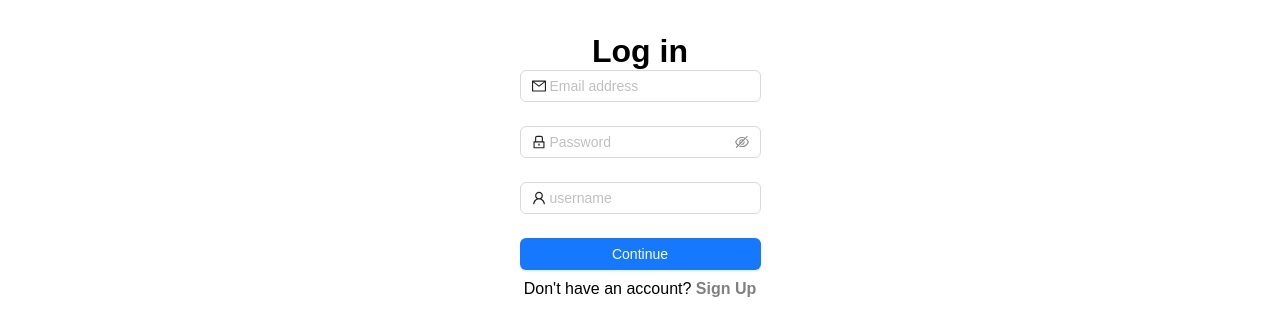
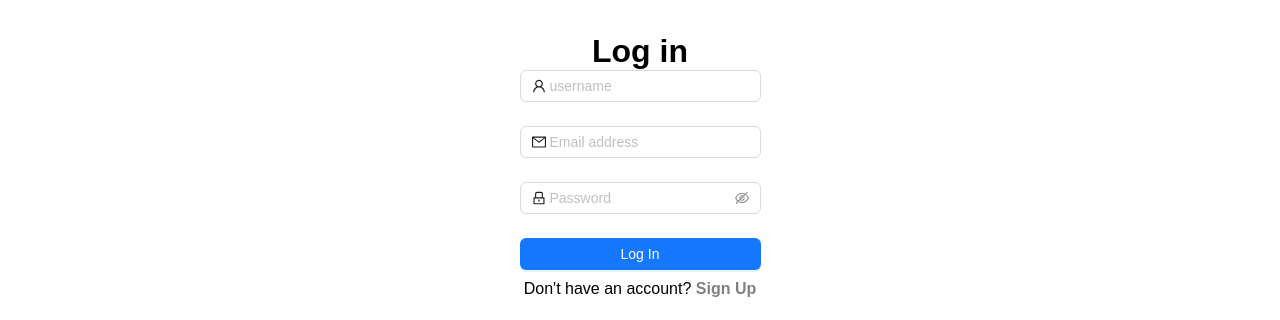
Before and after one commit to TAMOTO24/SportLife, a React (Create React App) app: page /authpage in a window 1280 px wide. Shown: the part 127-447 px from the top of the page. Built offline with nearby package versions, Linux system fonts and the light colour scheme; no server answers.

Commit message:
Implement authentication type toggle in auth page, add username field for signin, and create protected route component

```diff
--- a/src/components/addAuthPage/index.jsx
+++ b/src/components/addAuthPage/index.jsx
@@ -6,7 +6,7 @@ import {
   PhoneOutlined,
   LockOutlined,
   MailOutlined,
-  UserOutlined
+  UserOutlined,
 } from "@ant-design/icons";
 import { useNavigate, useSearchParams } from "react-router-dom";
 import axios from "axios";
@@ -19,7 +19,7 @@ const AuthPage = () => {
   const [loading, setLoading] = useState(false);
   const [emailItem, setEmailItem] = useState([]);
   const navigate = useNavigate();
-  const [currentAuth, setCurrentAuth] = useState(false);
+  const [authType, setAuthType] = useState("signin");
 
   useEffect(() => {
     axios
@@ -30,18 +30,20 @@ const AuthPage = () => {
       })
       .catch((error) => console.error(error));
 
-      setEmail(searchParams.get("email"));
+    setEmail(searchParams.get("email"));
   }, []);
 
-  const handleEmailCheck = () => {
+  const handleCheck = (auth) => {
     setLoading(true);
 
     setTimeout(() => {
-      if (emailItem.includes(email)) {
-        // navigate("/infpage");
-        message.success("Email found! Please enter your password.");
-      } else {
-        message.error("Email not registered.");
+      if (auth == "signin") { //Autherisation function
+        // if (emailItem.includes(email)) {
+        //   // navigate("/infpage");
+        //   message.success("Email found! Please enter your password.");
+        // } else {
+        //   message.error("Email not registered.");
+        // }
       }
       setLoading(false);
     }, 1000);
@@ -59,8 +61,22 @@ const AuthPage = () => {
           <div style={{ textAlign: "center" }}>
             <h1>Log in</h1>
           </div>
-          <Form onFinish={handleLogin} layout="vertical" initialValues={{ email: searchParams.get("email") }}>
+          <Form
+            onFinish={handleLogin}
+            layout="vertical"
+            initialValues={{ email: searchParams.get("email") }}
+          >
             {/* Email field */}
+            {authType == "signin" && (
+              <Form.Item
+                name="username"
+                rules={[
+                  { required: true, message: "Please enter your username" },
+                ]}
+              >
+                <Input prefix={<UserOutlined />} placeholder="username" />
+              </Form.Item>
+            )}
             <Form.Item
               name="email"
               rules={[
@@ -88,31 +104,30 @@ const AuthPage = () => {
               />
             </Form.Item>
 
-            <Form.Item
-              name="username"
-              rules={[
-                { required: true, message: "Please enter your username" },
-              ]}
-            >
-              <Input
-                prefix={<UserOutlined />}
-                placeholder="username"
-              />
-            </Form.Item>
-
-
             {/* Continue button */}
-            {setCurrentAuth && (<Button
-              type="primary"
+            <Button
+              type={authType === "signin" ? "primary" : "default"}
               block
-              onClick={handleEmailCheck}
+              onClick={() =>
+                handleCheck(authType === "signin" ? "signin" : "signup")
+              }
               loading={loading}
             >
-              Continue
-            </Button>)}
+              {authType === "signin" ? "Log In" : "Sign Up"}
+            </Button>
           </Form>
           <p style={{ marginTop: 10, textAlign: "center" }}>
-            Don't have an account? <a href="#">Sign Up</a>
+            {authType === "signin"
+              ? "Don't have an account?"
+              : "Already have an account?"}{" "}
+            <a
+              href="#"
+              onClick={() =>
+                setAuthType(authType === "signin" ? "signup" : "signin")
+              }
+            >
+              {authType === "signin" ? "Sign Up" : "Sign In"}
+            </a>
           </p>
         </div>
 
--- a/src/index.js
+++ b/src/index.js
@@ -6,6 +6,7 @@ import Header from "./components/addHeader/index";
 import AuthPage from "./components/addAuthPage/index";
 import { AuthProvider } from "./authprovider";
 import Footer from "./components/addFooter/index";
+import ProtectedRoute from "./protectedRoot";
 
 function App() {
   return (
@@ -14,6 +15,7 @@ function App() {
         <Header />
         <Routes>
           <Route path="/" element={<Home />} />
+          {/* <Route path="/protected" element={<ProtectedRoute />} /> */}
           <Route path="/infpage" element={<InfPage />} />
           <Route path="/authpage" element={<AuthPage />} />
         </Routes>
--- /dev/null
+++ b/src/protectedRoot.js
@@ -0,0 +1,11 @@
+import { useContext } from "react";
+import { Navigate, Outlet } from "react-router-dom";
+import AuthContext from "./authprovider";
+
+const ProtectedRoute = () => {
+  const { user } = useContext(AuthContext);
+
+  return user ? <Outlet /> : <Navigate to="/login" replace />;
+};
+
+export default ProtectedRoute;
```
